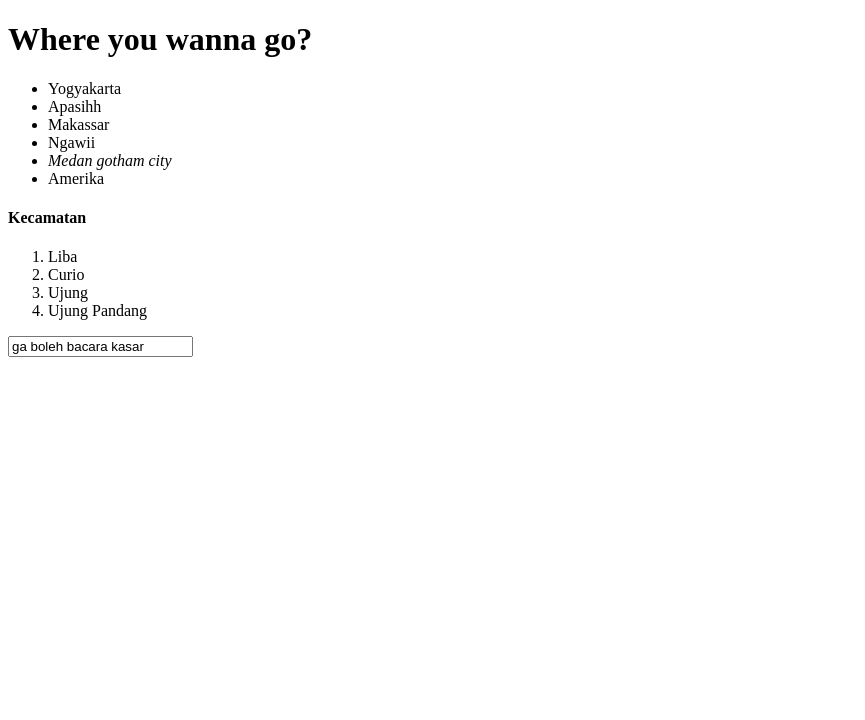
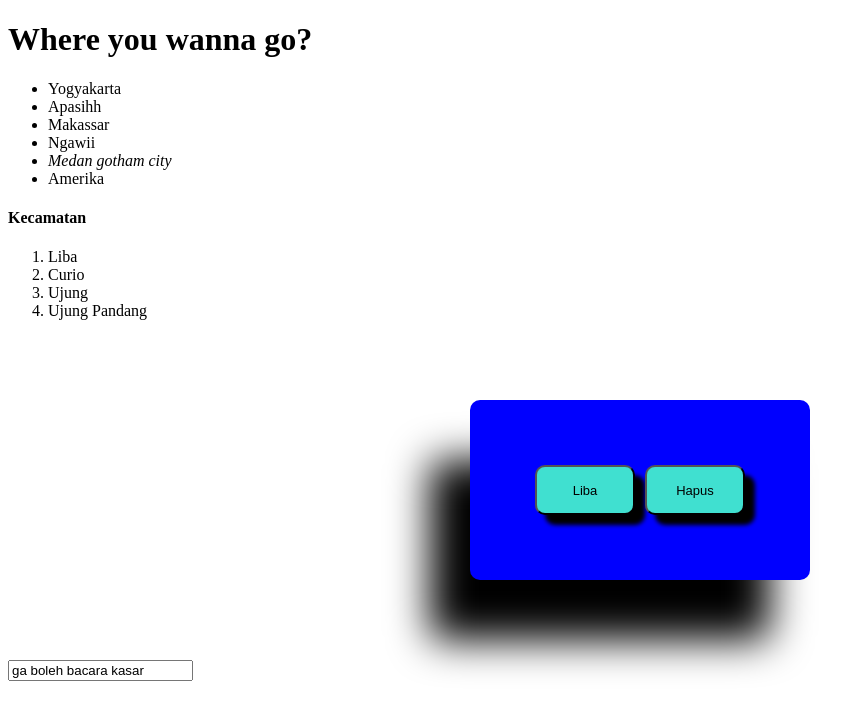
Before and after one commit to ZXH2y/Jquery, a website: page index.html in a window 1280 px wide. Shown: the whole page, without its empty margins (0-865 px from the left). Drawn offline with nearby package versions, Linux system fonts and the light colour scheme.

Commit message:
Event handler di jqureyy

```diff
--- a/index.html
+++ b/index.html
@@ -5,6 +5,33 @@
     <meta charset="UTF-8">
     <meta name="viewport" content="width=device-width, initial-scale=1.0">
     <title>Document</title>
+
+    <style>
+        .liba {
+            background-color: blue;
+            height: 20vh;
+            width: 40vh;
+            margin: 10vh auto;
+            display: flex;
+            padding: 10px;
+            justify-content: center;
+            align-items: center;
+            border-radius: 10px;
+            box-shadow: -40px 60px 40px;
+        }
+
+        .keLiba,
+        .hapusLiba {
+            text-align: center;
+            font-size: small;
+            background-color: turquoise;
+            margin: 5px;
+            width: 100px;
+            height: 50px;
+            border-radius: 10px;
+            box-shadow: 10px 10px 4px;
+        }
+    </style>
 </head>
 
 <body>
@@ -18,11 +45,16 @@
     </ul>
     <h4>Kecamatan</h4>
     <ol id="Kecamatan">
-        <li>Curio</li>
+        <li class="curio">Curio</li>
         <li>Ujung</li>
         <li>Ujung Pandang</li>
+    </ol>
 
-    </ol>
+    <div class="liba">
+        <button class="keLiba">Liba</button>
+        <button class="hapusLiba">Hapus</button>
+    </div>
+
 
     <input type="text" class="inputan" value="Puqi ngana">
 
@@ -56,6 +88,14 @@
             console.log($('.inputan').val());
 
 
+            $('.keLiba').on('click', function () {
+                alert('Dusun Liba, solid solid solid');
+            });
+            $('.hapusLiba').on('click', function () {
+                $('.curio').remove();
+                alert('Curio dihapus :(');
+            });
+
         });
     </script>
 </body>
```
